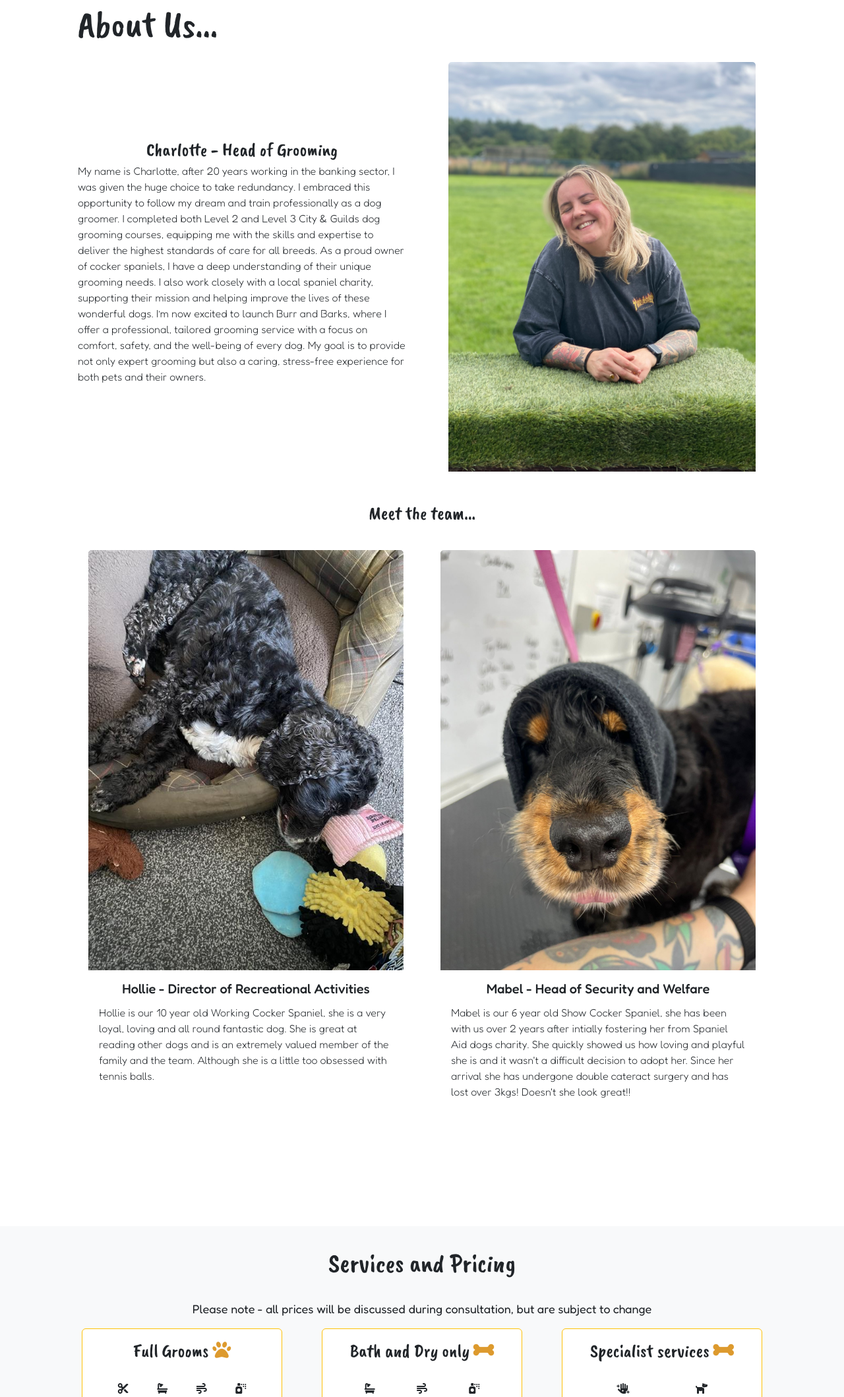
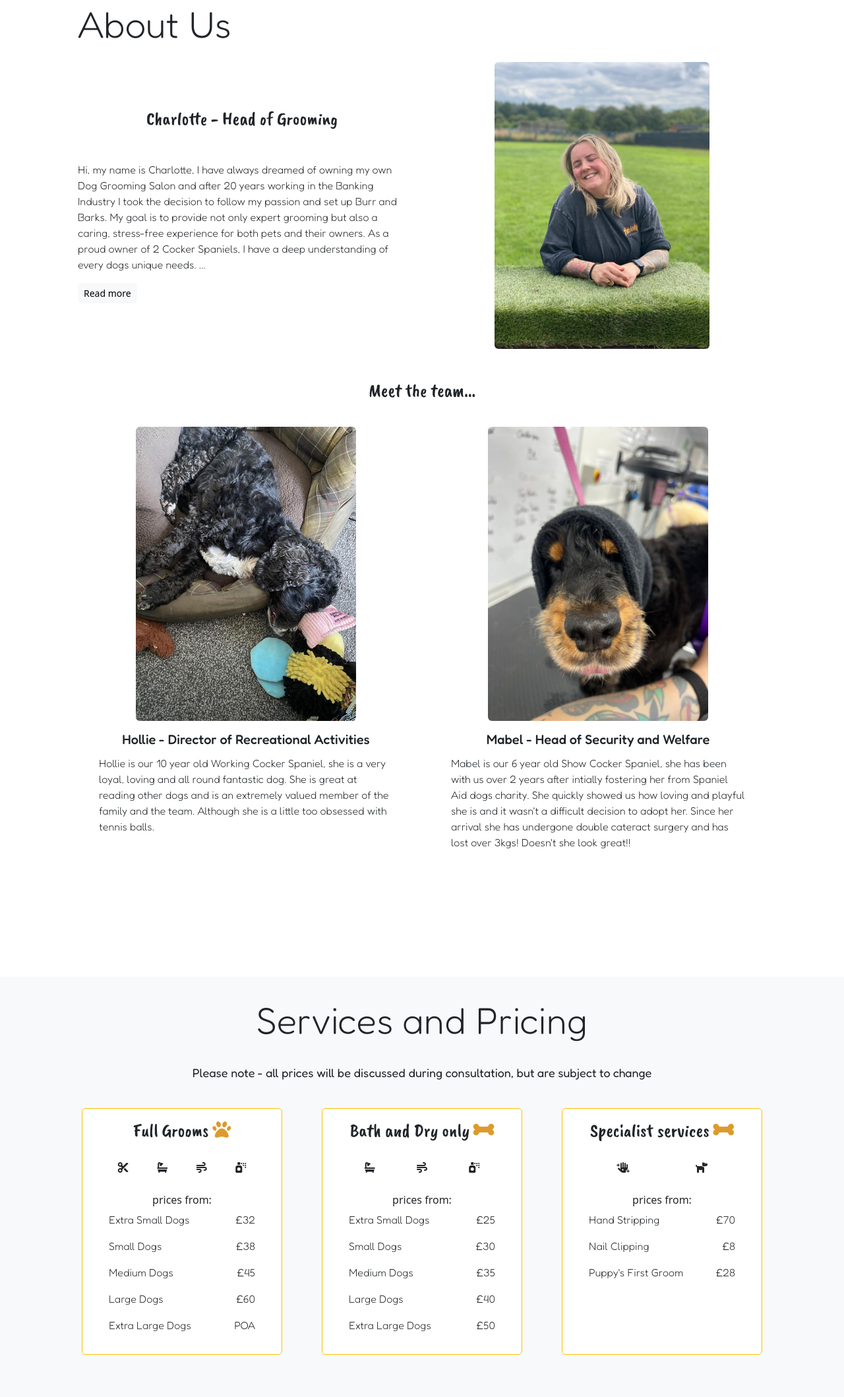
Before and after one commit to AndyL86/burrandbarks, a plain HTML site: page index.html in a window 1280 px wide. Shown: the part 682-2800 px from the top of the page at 66% size. Drawn offline with nearby package versions, Linux system fonts and the light colour scheme.

Commit message:
add read more button

```diff
--- a/css/styles.css
+++ b/css/styles.css
@@ -9,7 +9,7 @@ section {
   padding-bottom: 9rem;
 }
 
-h1, h2, h3, h4 {
+h1, h3, h4 {
   color: #dd9a2e;
   font-family: "Caveat Brush", cursive;
   font-weight: 400;
@@ -17,7 +17,7 @@ h1, h2, h3, h4 {
   font-size: larger;
 }
 
-p, li, h5 {
+p, li, h2, h5 {
   font-family: "Fredoka", sans-serif;
   font-weight: 400;
   font-style: normal;
@@ -119,6 +119,37 @@ header {
   border: unset !important;
 }
 
+#more {
+  display: none;
+}
+
+.about-img {
+  width: 70%;
+  height: auto;
+}
+
+@media screen and (max-width: 600px) {
+  .about-img {
+    width: 90%;
+  }
+
+  .card-role {
+    padding-bottom: 1rem!important;
+  }
+
+  .card-description {
+    text-align: center!important;
+  }
+
+  .about-header {
+    text-align: center;
+  }
+}
+
+.card-role {
+  padding-bottom: 3rem;
+}
+
 /* Services section */
 
 .list-group li {
@@ -127,6 +158,28 @@ header {
 
 .price-card {
   width: 80% !important;
+}
+
+.price-list {
+  display: inline-flex;
+  flex-direction: row;
+  width: 100%;
+}
+
+.price-name {
+  display: inline-flex;
+  flex-direction: row;
+  flex-wrap: nowrap;
+  justify-content: flex-start;
+  width: 65%;
+}
+
+.price-value {
+  display: inline-flex;
+  flex-direction: row;
+  flex-wrap: nowrap;
+  justify-content: flex-end;
+  width: 35%;
 }
 
 .card-header {
@@ -184,3 +237,19 @@ header {
     padding: 15px 0px 0px 0px !important;
   }
 }
+
+/* Footer */
+
+.footer-start {
+  display: flex;
+  flex-wrap: nowrap;
+  justify-content: flex-start;
+  flex-direction: column;
+}
+
+.footer-end {
+  display: flex;
+  flex-direction: column;
+  flex-wrap: wrap;
+  align-content: flex-end;
+}
--- a/index.html
+++ b/index.html
@@ -62,9 +62,9 @@
                     </div>
                 </div>
                 <div class="social-links icon-size">
-                    <a href="https://www.instagram.com/burrandbarks?igsh=Z2p0bW5zeDk3Ynd2" class="mx-auto" target="_blank" title="Burr and barks instagram"><i class="fab fa-instagram" style="color: #dd9a2e;"></i></a>
-                    <a href="https://www.facebook.com/profile.php?id=61566241373128" class="mx-auto" target="_blank" title="Burr and barks facebook"><i class="fab fa-facebook" style="color: #dd9a2e;"></i></a>
-                    <a href="https://wa.me/07791354021" class="mx-auto" target="_blank"><i class="fab fa-whatsapp" style="color: #dd9a2e;"></i></a>
+                    <a aria-label="Instagram page" href="https://www.instagram.com/burrandbarks?igsh=Z2p0bW5zeDk3Ynd2" class="mx-auto" target="_blank" title="Burr and barks instagram"><i class="fab fa-instagram" style="color: #dd9a2e;"></i></a>
+                    <a aria-label="Facebook page" href="https://www.facebook.com/profile.php?id=61566241373128" class="mx-auto" target="_blank" title="Burr and barks facebook"><i class="fab fa-facebook" style="color: #dd9a2e;"></i></a>
+                    <a aria-label="Chat on WhatsApp" href="https://wa.me/7791354021" class="mx-auto" target="_blank"><i class="fab fa-whatsapp" style="color: #dd9a2e;"></i></a>
                 </div>
             </div>
         </header>
@@ -72,19 +72,28 @@
         <section id="about">
             <div class="container px-5">
                 <div class="row gx-5 align-items-center">
-                  <h2 class="display-4">About Us...</h2>
+                  <h2 class="display-4 about-header">About Us</h2>
                     <div class="col-lg-6 order-lg-2">
                         <div class="card team-card h-100 p-3">
-                          <img src="assets/charlotte.jpg" class="card-img-top" alt="image of owner">
+                          <img src="assets/charlotte.jpg" class="about-img rounded mx-auto" alt="image of owner">
                         </div>
                     </div>
                     <div class="col-lg-6">
                       <div class="card-body">
-                        <h3 class="card-title text-center pb-1">Charlotte - Head of Grooming</h3>
-                        <p class="fs-6 fw-light">
-                          My name is Charlotte, after 20 years working in the banking sector, I was given the huge choice to take redundancy. I embraced this opportunity to follow my dream and train professionally as a dog groomer. I completed both Level 2 and Level 3 City & Guilds dog grooming courses, equipping me with the skills and expertise to deliver the highest standards of care for all breeds.
-                          As a proud owner of cocker spaniels, I have a deep understanding of their unique grooming needs. I also work closely with a local spaniel charity, supporting their mission and helping improve the lives of these wonderful dogs.
-                          I’m now excited to launch Burr and Barks, where I offer a professional, tailored grooming service with a focus on comfort, safety, and the well-being of every dog. My goal is to provide not only expert grooming but also a caring, stress-free experience for both pets and their owners.</p>
+                        <h3 class="card-title text-center card-role">Charlotte - Head of Grooming</h3>
+                        <p class="fs-6 fw-light card-description">
+                          Hi, my name is Charlotte, I have always dreamed of owning my own Dog Grooming Salon and after 20 years working in the Banking Industry
+                          I took the decision to follow my passion and set up Burr and Barks. My goal is to provide not only expert grooming but also a caring,
+                          stress-free experience for both pets and their owners. As a proud owner of 2 Cocker Spaniels, I have a deep understanding of every dogs unique needs.
+                          <span id="dots">...</span>
+                          <span id="more">
+                          <br>
+                          Having completed both Level 2 and Level 3 City & Guilds dog grooming courses and being awarded Best Student Level 2 Dog Grooming,
+                          I am equipped with the skills and expertise to deliver the highest standards of care for all breeds.
+                          I have also worked closely Spaniel Aid dogs charity, supporting their mission and helping improve the lives of these wonderful dogs.
+                          </span>
+                        </p>
+                        <button class="btn btn-light btn-sm" onclick="readMore()" id="readButton">Read more</button>
                       </div>
                   </div>
                 </div>
@@ -94,20 +103,20 @@
                 <div class="row row-cols-md-2 g-4">
                     <div class="col-sm-1">
                       <div class="card team-card h-100 p-3">
-                        <img src="assets/hollie.jpg" class="card-img-top" alt="image of dog">
+                        <img src="assets/hollie.jpg" class="about-img mx-auto rounded" alt="image of dog">
                         <div class="card-body">
                           <h5 class="card-title text-center pb-1">Hollie - Director of Recreational Activities</h5>
-                          <p class="fs-6 fw-light">Hollie is our 10 year old Working Cocker Spaniel, she is a very loyal, loving and all round fantastic dog.
+                          <p class="fs-6 fw-light card-description">Hollie is our 10 year old Working Cocker Spaniel, she is a very loyal, loving and all round fantastic dog.
                             She is great at reading other dogs and is an extremely valued member of the family and the team. Although she is a little too obsessed with tennis balls.</p>
                         </div>
                       </div>
                     </div>
                     <div class="col-sm-1">
                       <div class="card team-card h-100 p-3">
-                        <img src="assets/mabel.jpg" class="card-img-top" alt="image of dog">
+                        <img src="assets/mabel.jpg" class="about-img mx-auto rounded" alt="image of dog">
                         <div class="card-body">
                           <h5 class="card-title text-center pb-1">Mabel - Head of Security and Welfare</h5>
-                          <p class="fs-6 fw-light">Mabel is our 6 year old Show Cocker Spaniel, she has been with us over 2 years after intially fostering her from Spaniel Aid dogs charity. She quickly showed us how loving and playful she is and it wasn't a difficult decision to adopt her.
+                          <p class="fs-6 fw-light card-description">Mabel is our 6 year old Show Cocker Spaniel, she has been with us over 2 years after intially fostering her from Spaniel Aid dogs charity. She quickly showed us how loving and playful she is and it wasn't a difficult decision to adopt her.
                              Since her arrival she has undergone double cateract surgery and has lost over 3kgs! Doesn't she look great!!</p>
                         </div>
                       </div>
@@ -118,83 +127,82 @@
         <!-- Services section-->
         <section class="bg-light" id="services">
           <div class="container px-5 mb-5">
-            <h1 class="pb-4 text-center">Services and Pricing</h1>
-            <p class="text-center">Please note - all prices will be discussed during consultation, but are subject to change</p>
+            <h2 class="pb-4 text-center display-4">Services and Pricing</h2>
+            <p class="text-center pb-4">Please note - all prices will be discussed during consultation, but are subject to change</p>
             <div class="row gx-5 pricing-group">
-                <div class="card border-warning mb-3" style="max-width: 19rem;">
+                <div class="card border-warning mb-5" style="max-width: 19rem;">
                   <h3 class="p-3 text-center">Full Grooms <i class="fas fa-paw" style="color: #dd9a2e;"></i></h3>
                   <div class="pricing-icons p-2"><i class="fas fa-cut "></i> <i class="fas fa-bath"></i> <i class="fas fa-wind"></i> <i class="fas fa-spray-can"></i></div>
                   <div class="card-body text-center">
                     <h6 class="card-title mt-2">prices from:</h6>
-                    <p class="fs-6 fw-light">Extra Small Dogs - £32</p>
-                    <p class="fs-6 fw-light">Small Dogs - £38</p>
-                    <p class="fs-6 fw-light">Medium Dogs - £45</p>
-                    <p class="fs-6 fw-light">Large Dogs - £60</p>
-                    <p class="fs-6 fw-light">Extra Large Dogs - price available on request</p>
+                    <div class="price-list">
+                      <p class="fs-6 fw-light price-name">Extra Small Dogs</p>
+                      <p class="fs-6 fw-light price-value">£32</p>
+                    </div>
+                    <div class="price-list">
+                      <p class="fs-6 fw-light price-name">Small Dogs</p>
+                      <p class="fs-6 fw-light price-value">£38</p>
+                    </div>
+                    <div class="price-list">
+                      <p class="fs-6 fw-light price-name">Medium Dogs</p>
+                      <p class="fs-6 fw-light price-value">£45</p>
+                    </div>
+                    <div class="price-list">
+                      <p class="fs-6 fw-light price-name">Large Dogs</p>
+                      <p class="fs-6 fw-light price-value">£60</p>
+                    </div>
+                    <div class="price-list">
+                      <p class="fs-6 fw-light price-name">Extra Large Dogs</p>
+                      <p class="fs-6 fw-light price-value">POA</p>
+                    </div>
                   </div>
                 </div>
-                <div class="card border-warning mb-3" style="max-width: 19rem;">
+                <div class="card border-warning mb-5" style="max-width: 19rem;">
                   <h3 class="p-3 text-center">Bath and Dry only <i class="fas fa-bone" style="color: #dd9a2e;"></i></h3>
                   <div class="pricing-icons p-2"><i class="fas fa-bath"></i> <i class="fas fa-wind"></i> <i class="fas fa-spray-can"></i></div>
                   <div class="card-body text-center">
                     <h6 class="card-title mt-2">prices from:</h6>
-                    <p class="fs-6 fw-light">Extra Small Dogs - £25</p>
-                    <p class="fs-6 fw-light">Small Dogs - £30</p>
-                    <p class="fs-6 fw-light">Medium Dogs - £35</p>
-                    <p class="fs-6 fw-light">Large Dogs - £40</p>
-                    <p class="fs-6 fw-light">Extra Large Dogs - £50</p>
+                    <div class="price-list">
+                      <p class="fs-6 fw-light price-name">Extra Small Dogs</p>
+                      <p class="fs-6 fw-light price-value">£25</p>
+                    </div>
+                    <div class="price-list">
+                      <p class="fs-6 fw-light price-name">Small Dogs</p>
+                      <p class="fs-6 fw-light price-value">£30</p>
+                    </div>
+                    <div class="price-list">
+                      <p class="fs-6 fw-light price-name">Medium Dogs</p>
+                      <p class="fs-6 fw-light price-value">£35</p>
+                    </div>
+                    <div class="price-list">
+                      <p class="fs-6 fw-light price-name">Large Dogs</p>
+                      <p class="fs-6 fw-light price-value">£40</p>
+                    </div>
+                    <div class="price-list">
+                      <p class="fs-6 fw-light price-name">Extra Large Dogs</p>
+                      <p class="fs-6 fw-light price-value">£50</p>
+                    </div>
                   </div>
                 </div>
-                <div class="card border-warning mb-3" style="max-width: 19rem;">
+                <div class="card border-warning mb-5" style="max-width: 19rem;">
                   <h3 class="p-3 text-center">Specialist services <i class="fas fa-bone" style="color: #dd9a2e;"></i></h3>
                   <div class="pricing-icons p-2"><i class="fas fa-hand-sparkles"></i> <i class="fas fa-dog"></i></div>
                   <div class="card-body text-center">
                     <h6 class="card-title mt-2">prices from:</h6>
-                    <p class="fs-6 fw-light">Hand Stripping - £70</p>
-                    <p class="fs-6 fw-light">Nail Clipping - £8</p>
-                    <p class="fs-6 fw-light">Puppy's First Groom - £28</p>
+                    <div class="price-list">
+                      <p class="fs-6 fw-light price-name">Hand Stripping</p>
+                      <p class="fs-6 fw-light price-value">£70</p>
+                    </div>
+                    <div class="price-list">
+                      <p class="fs-6 fw-light price-name">Nail Clipping</p>
+                      <p class="fs-6 fw-light price-value">£8</p>
+                    </div>
+                    <div class="price-list">
+                      <p class="fs-6 fw-light price-name">Puppy's First Groom</p>
+                      <p class="fs-6 fw-light price-value">£28</p>
+                    </div>
                   </div>
                 </div>
-                <!-- <div class="card mt-5 price-card mx-auto col-sm-4">
-                    <h4 class="card-header">Full Grooms <i class="fas fa-paw" style="color: #dd9a2e;"></i></h4>
-                    <div><i class="fas fa-cut"></i> <i class="fas fa-bath"></i> <i class="fas fa-wind"></i> <i class="fas fa-spray-can"></i></div>
-                    <div class="card-body">
-                      <p class="card-title">prices from:</p>
-                      <ul class="list-group py-4">
-                        <li class="list-group-item">Extra Small Dogs - £32</li>
-                        <li class="list-group-item">Small Dogs - £38</li>
-                        <li class="list-group-item">Medium Dogs - £45</li>
-                        <li class="list-group-item">Large Dogs - £60</li>
-                        <li class="list-group-item">Extra Large Dogs - price available on request</li>
-                      </ul>
-                    </div>
-                  </div> -->
-                  <!-- <div class="card price-card my-5 mx-auto col-sm-4">
-                    <h4 class="card-header">Bath and Dry only <i class="fas fa-bone" style="color: #dd9a2e;"></i></h4>
-                    <div><i class="fas fa-bath"></i> <i class="fas fa-wind"></i> <i class="fas fa-spray-can"></i></div>
-                    <div class="card-body">
-                      <p class="card-title">prices from:</p>
-                      <ul class="list-group py-4">
-                        <li class="list-group-item">Extra Small Dogs - £25</li>
-                        <li class="list-group-item">Small Dogs - £30</li>
-                        <li class="list-group-item">Medium Dogs - £35</li>
-                        <li class="list-group-item">Large Dogs - £40</li>
-                        <li class="list-group-item">Extra Large Dogs - £50</li>
-                      </ul>
-                    </div>
-                  </div> -->
-                  <!-- <div class="card price-card mx-auto col-sm-4">
-                    <h4 class="card-header">Specialist services</h4>
-                    <div><i class="fas fa-hand-sparkles"></i> <i class="fas fa-dog"></i></div>
-                    <div class="card-body">
-                      <p class="card-title">prices from:</p>
-                      <ul class="list-group py-4">
-                        <li class="list-group-item">Hand Stripping - £70</li>
-                        <li class="list-group-item">Nail Clipping - £8</li>
-                        <li class="list-group-item">Puppy's First Groom - £28</li>
-                      </ul>
-                    </div>
-                  </div> -->
             </div>
         </div>
         </section>
@@ -203,7 +211,7 @@
           <div class="container px-5 my-2 px-5">
             <div class="text-center mb-5">
                 <div class="feature bg-primary bg-gradient text-white rounded-3 mb-3"><i class="bi bi-envelope"></i></div>
-                <h2 class="fw-bolder">Get in touch</h2>
+                <h2 class="pb-4 text-center display-4">Get in touch</h2>
                 <p class="lead mb-0">We'd love to hear from you</p>
             </div>
             <div class="row gx-5 justify-content-center">
@@ -270,11 +278,19 @@
         </section>
         <!-- Footer-->
         <footer class="py-5 bg-dark">
-
             <div class="container px-4">
-              <p class="m-0 text-start text-white">Burr and Barks Dog Grooming Rothwell</p>
-              <p class="m-0 text-start text-white">burrandbarks@gmail.com</p>
-              <span class="m-0 text-white">Copyright &copy; Andy Linehan 2024</span>
+              <div class="row">
+                <div class="col-6 footer-start">
+                  <p class="m-0 text-start text-white fs-6 fw-light">Burr and Barks Dog Grooming</p>
+                  <p class="m-0 text-start text-white fs-6 fw-light">Rothwell LS26</p>
+                  <p class="m-0 text-start text-white fs-6 fw-light">burrandbarks@gmail.com</p>
+                </div>
+                <div class="col-6 footer-end">
+                  <p class="m-0 text-start text-white fs-6 fw-light">Opening Hours:</p>
+                  <p class="m-0 text-start text-white fs-6 fw-light">Mon - Fri | 9:00-17:00</p>
+                  <span class="m-0 text-white fs-6 fw-light">Copyright &copy; Andy Linehan 2024</span>
+                </div>
+              </div>
             </div>
         </footer>
         <!-- Bootstrap core JS-->
@@ -288,13 +304,18 @@
             "@context": "http://schema.org",
             "@type": "LocalBusiness",
             "name": "Burr and Barks",
+            "description": "A dog grooming salon based in Rothwell, Leeds, serving Oulton, Middleton, Carlton, Woodlesford and surrounding areas.",
+            "openingHours": "Mo, Tu, We, Th, Fr 9:00-17:00",
             "image": "https://burrandbarks.co.uk/assets/burr-logo2.png",
             "telephone": "+447791354021",
             "email": "burrandbarks@gmail.com",
             "address": {
               "@type": "PostalAddress",
-              "addressLocality": "Rothwell"
-            }
+              "addressCountry": "UK",
+              "addressLocality": "Rothwell",
+              "postalCode": "LS26"
+            },
+            "priceRange": "£8 - £120"
           }
           </script>
     </body>
--- a/js/script.js
+++ b/js/script.js
@@ -32,3 +32,19 @@ window.addEventListener('DOMContentLoaded', event => {
     });
 
 });
+
+function readMore() {
+    var dots = document.getElementById("dots");
+    var moreText = document.getElementById("more");
+    var btnText = document.getElementById("readButton");
+
+    if (dots.style.display === "none") {
+      dots.style.display = "inline";
+      btnText.innerHTML = "Read more";
+      moreText.style.display = "none";
+    } else {
+      dots.style.display = "none";
+      btnText.innerHTML = "Read less";
+      moreText.style.display = "inline";
+    }
+  }
```
